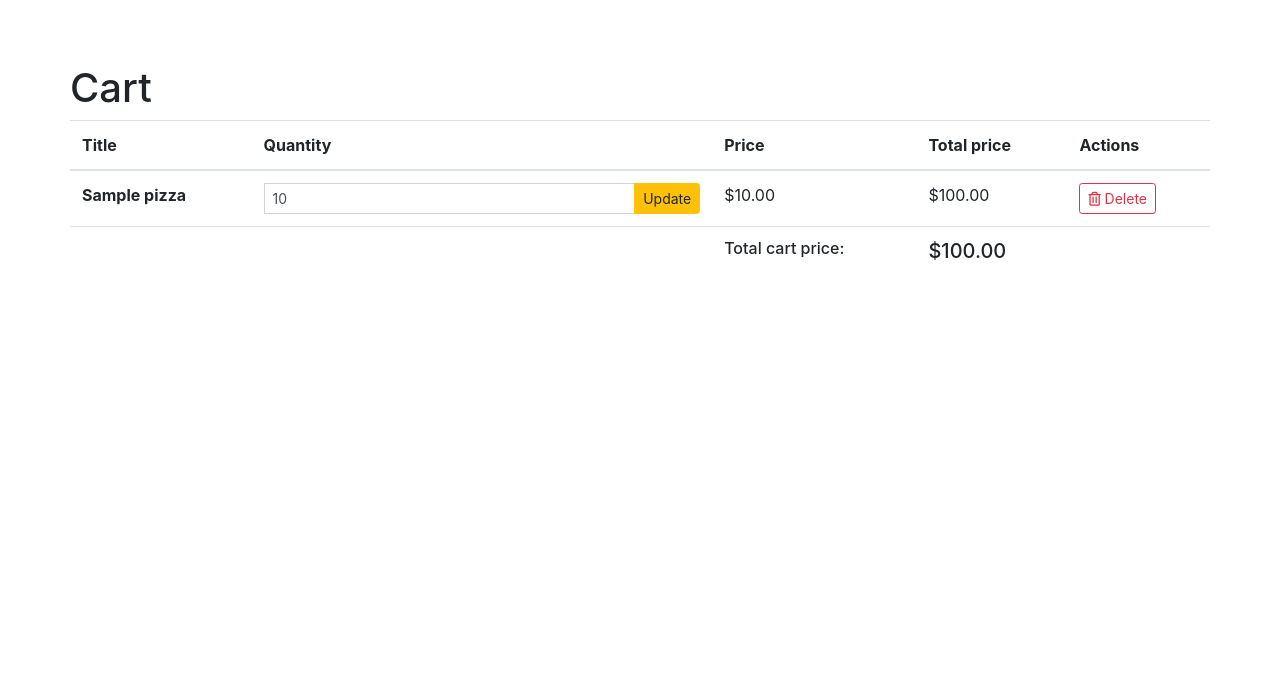
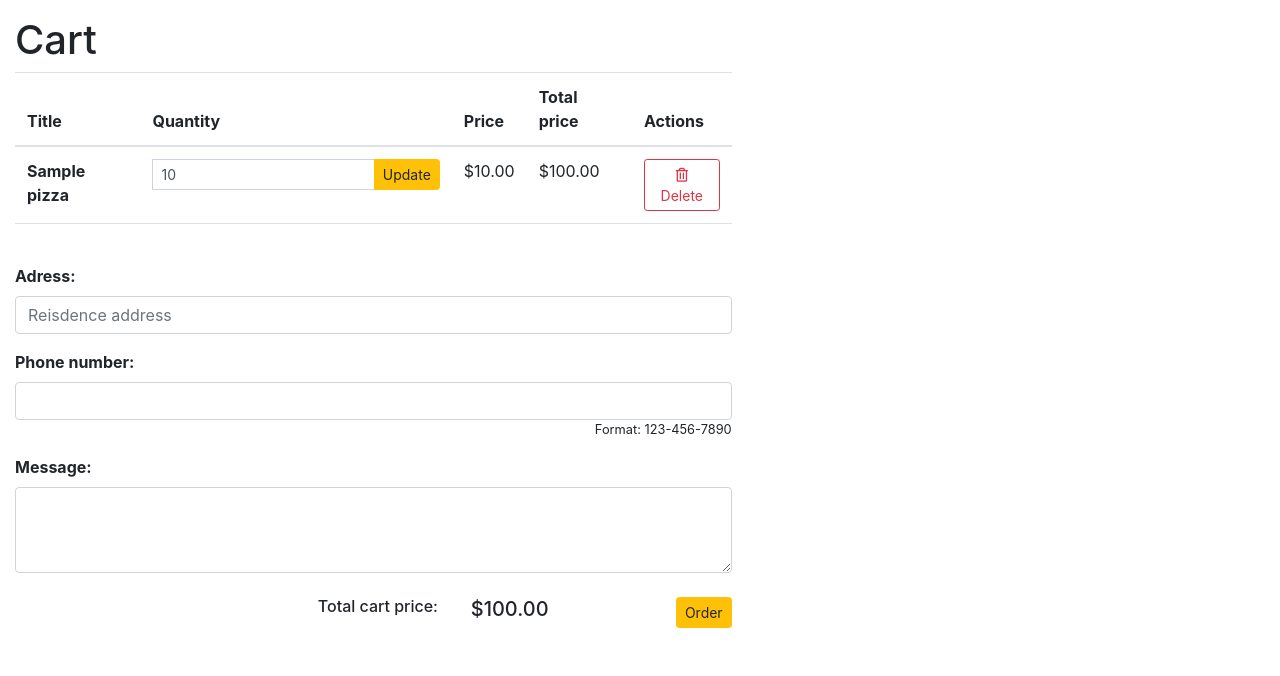
Before and after one commit to Trokolac/Pizza-Business, a PHP site: page /cart.php in a window 1280 px wide. Shown: the part 56-732 px from the top of the page. Run offline with PHP 8.4, Linux system fonts and the light colour scheme; the visitor is signed in with stand-in values (Sample User, id 1); tables that the repository leaves empty or names only in its code hold one stand-in row (values such as "Sample post").

Commit message:
Cart info Mail to pizza provider/Fix minor buggs

```diff
--- a/Pizza.class.php
+++ b/Pizza.class.php
@@ -16,6 +16,7 @@ class Pizza {
     public $deleted_at;
 
     function __construct($id = null) {
+        require_once './Helper.class.php';
         $this->db = require './db.inc.php';
 
         if($id) {
@@ -200,6 +201,7 @@ class Pizza {
           FROM `carts`
           WHERE `pizza_id` = :pizza_id
           AND `user_id` = :user_id
+          AND `deleted_at` is NULL
         ");
         $stmt_getCartProduct->execute([
           ':pizza_id' => $this->id,
@@ -214,6 +216,7 @@ class Pizza {
             UPDATE `carts`
             SET `quantity` = :new_quantity
             WHERE `id` = :cart_id
+            AND `deleted_at` is NULL
           ");
           return $stmt_updateQuantity->execute([
             ':new_quantity' => $pizzaInCart->quantity + $quantity,
@@ -249,7 +252,8 @@ class Pizza {
           `carts`.`quantity`,
           `carts`.`created_at`
         FROM `carts`, `pizza`
-        WHERE `carts`.`pizza_id` = `pizza`.`id`
+        WHERE `carts` . `deleted_at` is NULL
+        AND `carts`.`pizza_id` = `pizza`.`id`
         AND `carts`.`user_id` = :user_id
       ");
       $stmt_getCart->execute([ ':user_id' => $_SESSION['user_id'] ]);
@@ -263,6 +267,7 @@ class Pizza {
         DELETE
         FROM `carts`
         WHERE `id` = :id
+        AND `deleted_at` is NULL
       ");
       return $stmt_removeFromCart->execute([ ':id' => $id ]);
     }
@@ -274,6 +279,7 @@ class Pizza {
         UPDATE `carts`
         SET `quantity` = :new_quantity
         WHERE `id` = :cart_id
+        AND `deleted_at` is NULL
       ");
       return $stmt_updateQuantity->execute([
         ':cart_id' => $cartId,
@@ -291,6 +297,7 @@ class Pizza {
         SELECT *
         FROM `carts`
         WHERE `user_id` = $userId
+        AND `deleted_at` is NULL
       ");
       $stmt_get->execute();
       $cart = $stmt_get->fetchAll();
@@ -303,4 +310,56 @@ class Pizza {
         echo '</span>';
       }
     }
+
+    //SEND MAIL
+
+  public function mail(){
+    require_once './Helper.class.php';
+    require_once './User.class.php';
+
+    $loggedInUser = new User();
+    $loggedInUser->loadLoggedInUser();
+
+    $id = $loggedInUser->id;
+    $name = $loggedInUser->name;
+    $email = $loggedInUser->email;
+    $adress= $_POST['adress'];
+    $phone= $_POST['phone'];
+    $order= $_POST['order'];
+    $subject = "Order";
+    if(isset( $_POST['message']))
+    $message = $_POST['message'];
+
+
+    if ($email === ''){
+      Helper::addError('There has been an error.');
+      header("Location: ./cart.php");
+      die();
+    } else {
+      if (!filter_var($email, FILTER_VALIDATE_EMAIL)){
+        Helper::addError('E-mail format is not valid.');
+        header("Location: ./cart.php");
+        die();
+      }
+    }
+
+    // Send mail via php
+
+    $content="Mail recived from: $email" . " / $name" . PHP_EOL . "\nOrder:" . "\n$order" . PHP_EOL . "\nMessage:" . "\n$message" . PHP_EOL . "\nResidence Address:" . "\n$adress" . PHP_EOL . "\nPhone Number:" . "\n$phone";
+    $recipient = "email1@gmail.com,email2@gmail.com"; // put in emails to wich orders will be sent
+    $mailheader = "From: $email" . "\r\n" . PHP_EOL;
+
+    $mail_status = mail($recipient, $subject, $content, $mailheader);
+
+    if ($mail_status){
+
+
+      $stmt_cartHistory = $this->db->prepare("
+        UPDATE `carts`
+        SET `deleted_at` = now()
+        WHERE `user_id` = :user_id
+      ");
+      return $stmt_cartHistory->execute([':user_id' => $id]);
+    }
+  }
 }
--- a/cart.php
+++ b/cart.php
@@ -32,6 +32,20 @@ if( $pizzaObject->updateQuantity($_POST['cart_id'], $_POST['new_quantity']) ) {
     }
 }
 
+if( isset($_POST['mail_to']) ) {
+    $productMail = new Pizza();
+    $productMail->mail();
+    if($productMail){
+        Helper::addMessage('Your order has been successful.');
+        header("Location: ./cart.php");
+        die();
+    } else {
+        Helper::addError('Please refresh page and try again.');
+      header("Location: ./cart.php");
+      die();
+    }
+  }
+
 $pizzaProduct = $pizzaObject->getCart();
 
 ?>
@@ -40,8 +54,10 @@ $pizzaProduct = $pizzaObject->getCart();
 
 <!-- Cart information -->
 
-<div class="container mt-5">
+<div class="container-fluid">
+
     <div class="row">
+        <div class="col-md-7">
             <h1>Cart</h1>
 
             <table class="table">
@@ -89,16 +105,73 @@ $pizzaProduct = $pizzaObject->getCart();
                 <tr>
                 <td></td>
                 <td></td>
-                <td><h6>Total cart price:</h6></td>
-                <td><h5>$<?php echo number_format($total, 2, '.', ','); ?></h5></td>
+                <td></td>
+                <td></td>
                 <td></td>
                 </tr>
             </tfoot>
 
             </table>
+
+            <form action="./cart.php" method="post">
+            <div class="form-row">
+
+                <div class="form-group col-md-12">
+                <label for="inputAdress"><b>Adress:</b></label>
+                <input type="text" class="form-control" id="inputAdress" placeholder="Reisdence address" name="adress" required>
+                </div>
+
+            </div>
+            <div class="form-row">
+
+                <div class="form-group col-md-12">
+                <label for="phone"><b>Phone number:</b></label>
+                <input class="form-control" type="tel" id="phone" name="phone" placeholder=""
+                    pattern="[0-9]{3}-[0-9]{3}-[0-9]{4}"
+                    required>
+                <small class="float-right">Format: 123-456-7890</small>
+                </div>
+            </div>
+
+
+            <div class="form-row">
+                <div class="col-md-12">
+                    <div class="md-form">
+                        <label for="message"> <b>Message:</b> </label>
+                        <input type="hidden" name="order" value="<?php foreach($pizzaProduct as $pizzaCart) { ?><?php echo $pizzaCart->title; ?> x <?php echo $pizzaCart->quantity; ?>&#10;<?php } ?>">
+                        <textarea rows="3" type="text" id="message" name="message" class="form-control md-textarea"></textarea>
+
+                    </div>
                 </div>
             </div>
 
 
 
+            <div class="form-row mt-4 mb-5">
+                <div class="col-md-5">
+
+                </div>
+                <div class="col-md-4">
+                    <div class="row">
+                        <div class="col-md-7"><h6>Total cart price:</h6></div>
+                        <div class="col-md-5"><h5>$<?php echo number_format($total, 2, '.', ','); ?></h5></div>
+                    </div>
+
+
+                </div>
+                <div class="col-md-3">
+                    <button name="mail_to" class="btn btn-sm btn-warning float-right">Order</button>
+                </div>
+            </div>
+
+            </form>
+
+        </div>
+        <div class="col-md-5">
+        <!-- PLACEHOLDER -->
+        </div>
+    </div>
+</div>
+</div>
+
 <?php include './footer.layout.php'; ?>
--- a/header.layout.php
+++ b/header.layout.php
@@ -1,4 +1,5 @@
 <!DOCTYPE html>
+<?php require_once './Helper.class.php'; ?>
 <html lang="en">
 <head>
     <meta charset="UTF-8">
--- a/login.php
+++ b/login.php
@@ -1,4 +1,6 @@
-<?php require_once './User.class.php';
+<?php
+include './header.layout.php';
+require_once './User.class.php';
 
 if( isset($_POST['login']) ) {
     $u = new User();
@@ -16,7 +18,6 @@ if( isset($_POST['login']) ) {
 
 ?>
 
-<?php include './header.layout.php'; ?>
 <div class="container-fluid mt-5">
     <div class="row">
         <div class="col-md-3"></div>
--- a/menu.php
+++ b/menu.php
@@ -11,7 +11,7 @@
 
 <!-- Card showing pizza information -->
 
-<div class="container-fluid mt-5">
+<div class="container-fluid">
     <div class="row">
         <?php foreach($pizzas as $pizza) { ?>
             <div class="col-md-3 mb-3">
--- a/navbar.inc.php
+++ b/navbar.inc.php
@@ -1,6 +1,5 @@
 <?php require_once './User.class.php'; ?>
 <?php require_once './Pizza.class.php'; ?>
-
   <!-- This is navbar -->
 
 
@@ -24,12 +23,13 @@
         <a class="nav-link" href="#">Contact us</a>
       </li>
 
+
       <?php
           if( User::isLoggedIn() ) {
+      ?>
+      <?php
           $loggedInUser = new User();
           $loggedInUser->loadLoggedInUser();
-
-
       ?>
       <li class="nav-item">
         <a class="nav-link" href="./cart.php"><i class="fas fa-shopping-cart"></i> Cart<?php $cartNum = new Pizza();
@@ -37,7 +37,7 @@
       </li>
       <li class="nav-item dropdown">
         <a class="nav-link dropdown-toggle" href="#" id="navbarDropdownMenuLink" data-toggle="dropdown" aria-haspopup="true" aria-expanded="false">
-        <?php echo $loggedInUser->name; ?>
+        <?php echo $loggedInUser->name;?>
           </a>
         <div class="dropdown-menu dropdown-menu-right" aria-labelledby="navbarDropdownMenuLink">
         <?php if($loggedInUser->acc_type == 'admin') { ?>
@@ -47,8 +47,7 @@
         </div>
       </li>
 
-      <?php } else { ?>
-
+    <?php }  else {?>
       <li class="nav-item dropdown">
       <a class="nav-link dropdown-toggle" href="#" id="navbarDropdownMenuLink" data-toggle="dropdown" aria-haspopup="true" aria-expanded="false">
         Have account
@@ -58,8 +57,9 @@
         <a class="dropdown-item" href="./login.php">Log in</a>
       </div>
       </li>
+    <?php } ?>
 
-      <?php } ?>
+
     </ul>
   </div>
 </nav>
--- a/register.php
+++ b/register.php
@@ -1,6 +1,6 @@
 <?php
+include './header.layout.php';
 require_once './User.class.php';
-require_once './Helper.class.php';
 
 
 // adding new user to db
@@ -20,8 +20,6 @@ if( isset($_POST['register']) ) {
     }
   }
 ?>
-
-<?php include './header.layout.php'; ?>
 
 <div class="container-fluid mt-5">
     <div class="row">
```
Lines whose indentation alone changed are shown as unchanged.
